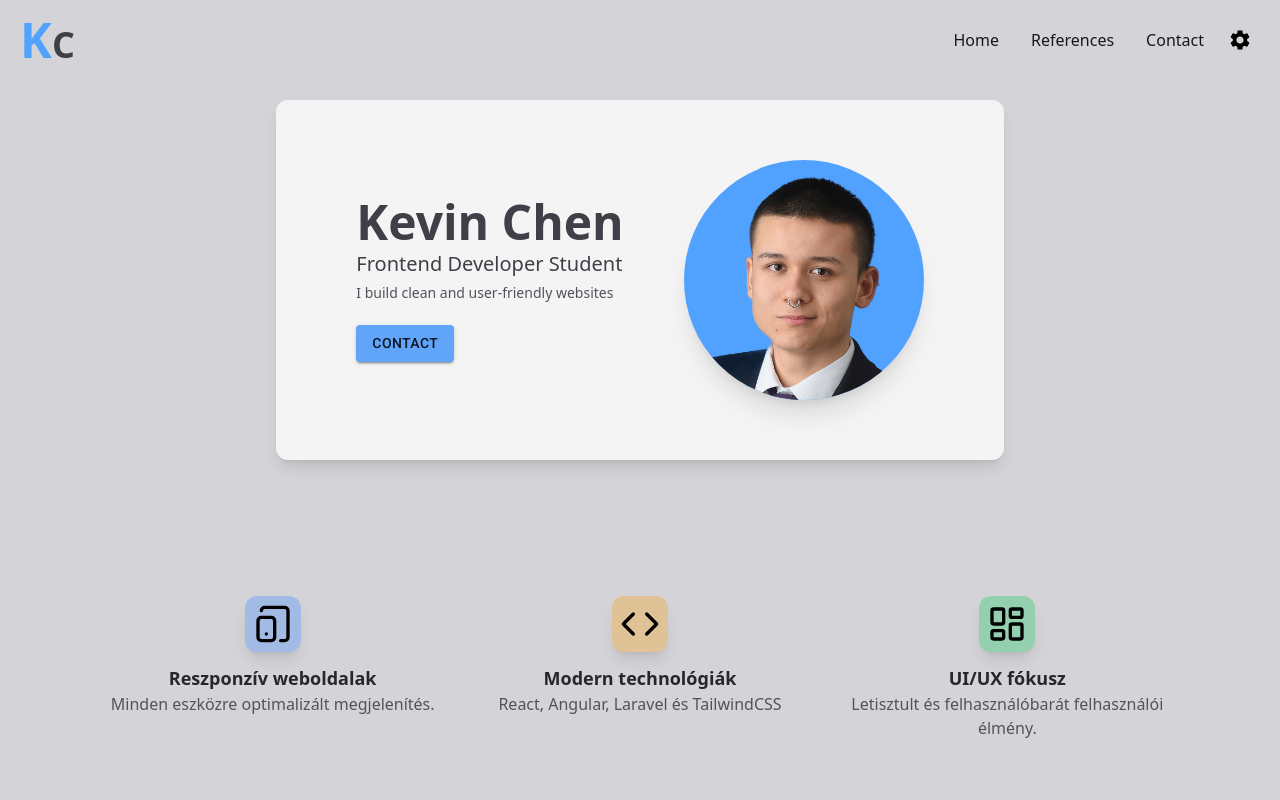
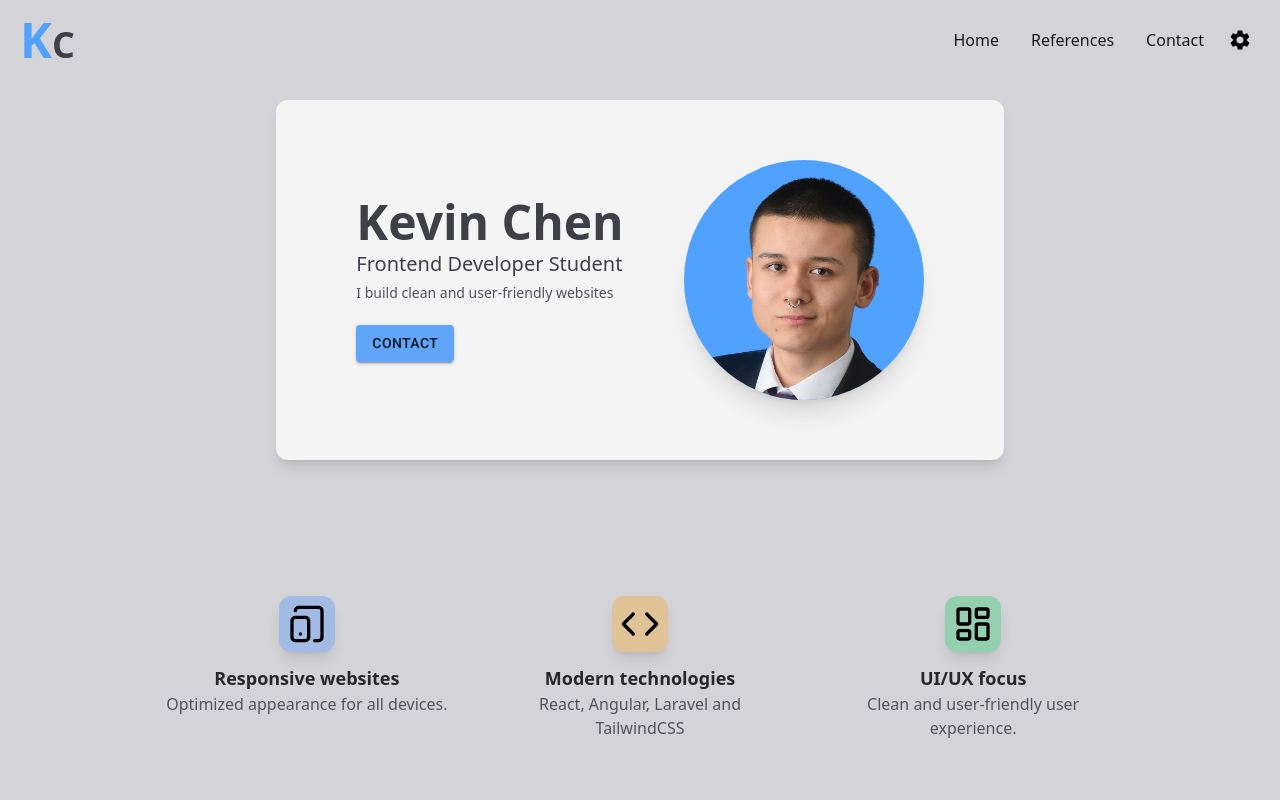
Before and after one commit to chencsi/chencsi.github.io, a React (Vite) app: page / in a window 1280 px wide. Shown: the top 800 px of the page. Built offline with nearby package versions, Linux system fonts and the light colour scheme.

Commit message:
highlights uses translations

```diff
--- a/src/components/HomeHighlights.jsx
+++ b/src/components/HomeHighlights.jsx
@@ -1,62 +1,65 @@
 import useUI from "../hooks/useUI";
 import { TabletSmartphone, Code, LayoutDashboard } from "lucide-react";
+import translations from "../utils/translations";
 
 function Highlights() {
-	const { theme } = useUI();
+	const { theme, lang } = useUI();
+	const content = translations[lang]?.pages?.home?.highlights;
 
 	return (
 		<section
-		data-aos="fade-up"
-		data-aos-duration="500"
-		className="flex flex-row flex-wrap justify-center sm:flex-row mx-auto gap-10 sm:gap-5 md:gap-10">
+			data-aos="fade-up"
+			data-aos-duration="500"
+			className="flex flex-row flex-wrap justify-center sm:flex-row mx-auto gap-10 sm:gap-5 md:gap-10"
+		>
 			<div className="flex flex-col items-center gap-3 flex-1 min-w-[150px]">
 				<div className="bg-blue-500/30 rounded-xl shadow-lg p-2">
-					<TabletSmartphone size={40}/>
+					<TabletSmartphone size={40} />
 				</div>
 				<div className="text-center">
 					<h3
 						className={`text-lg font-semibold ${theme === "dark" ? "text-zinc-300" : "text-zinc-800"}`}
 					>
-						Reszponzív weboldalak
+						{content?.blue?.h3}
 					</h3>
 					<p
 						className={`text-gray-400 ${theme === "dark" ? "text-zinc-400" : "text-zinc-600"}`}
 					>
-						Minden eszközre optimalizált megjelenítés.
+						{content?.blue?.p}
 					</p>
 				</div>
 			</div>
 			<div className="flex flex-col items-center gap-3 flex-1 min-w-[150px]">
 				<div className="bg-amber-500/30 rounded-xl shadow-lg p-2">
-					<Code size={40}/>
+					<Code size={40} />
 				</div>
 				<div className="text-center">
 					<h3
 						className={`text-lg font-semibold ${theme === "dark" ? "text-zinc-300" : "text-zinc-800"}`}
 					>
-						Modern technológiák
+						{content?.yellow?.h3}
 					</h3>
 					<p
 						className={`text-gray-400 ${theme === "dark" ? "text-zinc-400" : "text-zinc-600"}`}
 					>
-						React, Angular, Laravel és TailwindCSS
+						{content?.yellow?.p}
 					</p>
 				</div>
 			</div>
 			<div className="flex flex-col items-center gap-3 flex-1 min-w-[150px]">
 				<div className="bg-green-500/30 rounded-xl shadow-lg p-2">
-					<LayoutDashboard size={40}/>
+					<LayoutDashboard size={40} />
 				</div>
 				<div className="text-center">
 					<h3
 						className={`text-lg font-semibold ${theme === "dark" ? "text-zinc-300" : "text-zinc-800"}`}
 					>
-						UI/UX fókusz
+						{content?.green?.h3}
 					</h3>
 					<p
 						className={`text-gray-400 ${theme === "dark" ? "text-zinc-400" : "text-zinc-600"}`}
 					>
-						Letisztult és felhasználóbarát felhasználói élmény.
+						{content?.green?.p}
 					</p>
 				</div>
 			</div>
```
